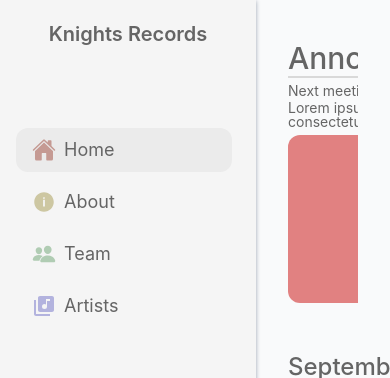
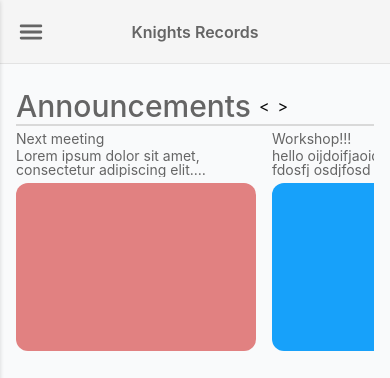
Before and after one commit to Knights-Records-UCF/Knights-Record-Website, a Next.js app: page / in a window 390 px wide. Shown: the top 378 px of the page. Built offline with nearby package versions, Linux system fonts and the light colour scheme; no server answers.

Commit message:
made navbar mobile responsive

```diff
--- a/app/components/Navbar.tsx
+++ b/app/components/Navbar.tsx
@@ -11,7 +11,8 @@ import { RiInstagramFill } from "react-icons/ri"; // ig icon
 import { IoLogoDiscord } from "react-icons/io5"; // discord icon
 import { IoLogoLinkedin } from "react-icons/io5"; // linkedin icon
 import { IoMail } from "react-icons/io5"; // email icon
-
+import { IoClose } from "react-icons/io5"; // close icon
+import { IoMenu } from "react-icons/io5"; // menu icon
 
 export default function Navbar() {
     const pathname = usePathname();
@@ -19,36 +20,47 @@ export default function Navbar() {
     // auto-open if you're on a teams page
     const isOnTeamsRoute = pathname?.startsWith("/teams");
     const [teamsOpen, setTeamsOpen] = useState<boolean>(false);
+    const [mobileOpen, setMobileOpen] = useState(false);
 
     useEffect(() => {
         setTeamsOpen(isOnTeamsRoute);
     }, [isOnTeamsRoute]);
 
+    useEffect(() => {
+        setMobileOpen(false);
+    }, [pathname]);
+
+
     const baseItem =
         "block rounded-xl px-4 py-2 hover:bg-[#EBEBEB] dark:hover:bg-[#39393B] text-[#656565] dark:text-white transition-all duration-300 ease-in-out";
     const activeItem = "bg-[#EBEBEB] dark:bg-[#39393B]";
 
-    return (
-        <aside className='h-screen w-64 bg-[#F5F5F5] dark:bg-[#252526] drop-shadow-sm drop-shadow-gray-400 dark:drop-shadow-[#3B3B3C] flex flex-col pt-5 overflow-y-auto transition-all duration-300 ease-in-out'>
-
+    const navContent = (
+        <>
         {/* Title */}
-            <div className='text-xl font-semibold mb-8 text-[#656565] dark:text-white text-center'>Knights Records</div>
+        <div className="text-xl font-semibold mb-8 text-[#656565] dark:text-white text-center">
+            Knights Records
+        </div>
 
         {/* Nav */}
-            <ul className="px-4 pr-6 space-y-2 text-lg text-[#656565] pt-12">
+        <ul className="px-4 pr-6 space-y-2 text-lg text-[#656565] pt-6 md:pt-12">
             <li>
             <Link
                 href="/"
-                    className={`${baseItem} ${pathname === "/" ? activeItem : ""} flex flex-row items-center gap-2`}
+                className={`${baseItem} ${
+                pathname === "/" ? activeItem : ""
+                } flex flex-row items-center gap-2`}
             >
-                    <IoHome className= "text-2xl text-[#c59a93]"  /> Home
+                <IoHome className="text-2xl text-[#c59a93]" /> Home
             </Link>
             </li>
 
             <li>
             <Link
                 href="/about"
-                    className={`${baseItem} ${pathname === "/about" ? activeItem : ""} flex flex-row items-center gap-2`}
+                className={`${baseItem} ${
+                pathname === "/about" ? activeItem : ""
+                } flex flex-row items-center gap-2`}
             >
                 <IoIosInformationCircle className="text-2xl text-[#cdc7a2]" /> About
             </Link>
@@ -57,27 +69,26 @@ export default function Navbar() {
             {/* Team dropdown */}
             <li>
             <div
-                    className={`rounded-xl transition-colors  ${
-                    teamsOpen ? "bg-[#EBEBEB] dark:bg-[#39393B] transition-all duration-300 ease-in-out" : ""
+                className={`rounded-xl transition-colors ${
+                teamsOpen
+                    ? "bg-[#EBEBEB] dark:bg-[#39393B] transition-all duration-300 ease-in-out"
+                    : ""
                 }`}
             >
-                    {/* Top row (Team) */}
                 <button
                 type="button"
                 onClick={() => setTeamsOpen((v) => !v)}
-                    className="w-full text-left px-4 py-2 rounded-lg hover:bg-[#EBEBEB] dark:hover:bg-[#39393B] flex flex-row items-center gap-2 text-[#656565] dark:text-[#fbfbfb] "
+                className="w-full text-left px-4 py-2 rounded-lg hover:bg-[#EBEBEB] dark:hover:bg-[#39393B] flex flex-row items-center gap-2 text-[#656565] dark:text-[#fbfbfb]"
                 >
                 <IoPeople className="text-2xl text-[#b0ccb3]" /> Team
                 </button>
 
-                    {/* Dropdown content */}
                 <div
-                        className={`
-                            overflow-hidden transition-all duration-300 ease-in-out
-                            ${teamsOpen ? "max-h-96 opacity-100" : "max-h-0 opacity-0"}
-                        `}
+                className={`overflow-hidden transition-all duration-300 ease-in-out ${
+                    teamsOpen ? "max-h-96 opacity-100" : "max-h-0 opacity-0"
+                }`}
                 >
-                        <div className="my-2 h-px mt-0 w-6/7 mx-auto bg-[#D8D8D8] " />
+                <div className="my-2 h-px mt-0 w-6/7 mx-auto bg-[#D8D8D8]" />
 
                 <Link
                     href="/teams/executive"
@@ -99,14 +110,15 @@ export default function Navbar() {
                     Label Team
                 </Link>
                 </div>
-
             </div>
             </li>
 
             <li>
             <Link
                 href="/artists"
-                    className={`${baseItem} ${pathname === "/artists" ? activeItem : ""} flex flex-row items-center gap-2`}
+                className={`${baseItem} ${
+                pathname === "/artists" ? activeItem : ""
+                } flex flex-row items-center gap-2`}
             >
                 <MdLibraryMusic className="text-2xl text-[#b3b3de]" /> Artists
             </Link>
@@ -115,15 +127,61 @@ export default function Navbar() {
 
         {/* Footer */}
         <div className="mt-auto text-lg pt-6 pb-5">
-                <div className='flex justify-center gap-4 text-[#B8B8B8] mb-3 text-4xl'>
-                    <a href="#" ><RiInstagramFill /></a>
-                    <a href="#" ><IoLogoDiscord className="mt-0.5"/></a>
-                    <a href="#" ><IoLogoLinkedin className="mb-0.5" /></a>
-                    <a href="#" ><IoMail  /></a>
+            <div className="flex justify-center gap-4 text-[#B8B8B8] mb-3 text-4xl">
+            <a href="#"><RiInstagramFill /></a>
+            <a href="#"><IoLogoDiscord className="mt-0.5" /></a>
+            <a href="#"><IoLogoLinkedin className="mb-0.5" /></a>
+            <a href="#"><IoMail /></a>
             </div>
-                <div className="text-xs text-[#B8B8B8] flex justify-center">@ 2026 Knights Records</div>
+            <div className="text-xs text-[#B8B8B8] flex justify-center">
+            @ 2026 Knights Records
             </div>
+        </div>
+        </>
+    );
+
+    return (
+        <>
+        {/* Mobile top bar */}
+        <div className="md:hidden fixed top-0 left-0 right-0 z-40 h-16 bg-[#F5F5F5] dark:bg-[#252526] border-b border-[#E3E3E3] dark:border-[#3B3B3C] flex items-center px-4 transition-all duration-300 ease-in-out">
+            <button
+            type="button"
+            onClick={() => setMobileOpen(true)}
+            className="text-3xl text-[#656565] dark:text-white"
+            aria-label="Open menu"
+            >
+            <IoMenu />
+            </button>
+
+            <div className="absolute left-1/2 -translate-x-1/2 text-base font-semibold text-[#656565] dark:text-white">
+            Knights Records
+            </div>
+        </div>
+
+        {/* Mobile overlay */}
+        <div
+            className={`md:hidden fixed inset-0 z-50 transition-all duration-300 ${
+            mobileOpen
+                ? "pointer-events-auto bg-black/40"
+                : "pointer-events-none bg-black/0"
+            }`}
+            onClick={() => setMobileOpen(false)}
+        >
+            {/* Mobile drawer */}
+            <aside
+            className={`h-full w-72 max-w-[85vw] bg-[#F5F5F5] dark:bg-[#252526] drop-shadow-sm dark:drop-shadow-[#3B3B3C] flex flex-col pt-5 overflow-y-auto transition-transform duration-300 ease-in-out ${
+                mobileOpen ? "translate-x-0" : "-translate-x-full"
+            }`}
+            onClick={(e) => e.stopPropagation()}
+            >
+            {navContent}
             </aside>
+        </div>
 
-    )
+        {/* Desktop sidebar */}
+        <aside className="hidden md:flex h-screen w-64 bg-[#F5F5F5] dark:bg-[#252526] drop-shadow-sm drop-shadow-gray-400 dark:drop-shadow-[#3B3B3C] flex-col pt-5 overflow-y-auto transition-all duration-300 ease-in-out">
+            {navContent}
+        </aside>
+        </>
+    );
 }
--- a/app/layout.tsx
+++ b/app/layout.tsx
@@ -32,12 +32,12 @@ export default function RootLayout({
       >
         <div className="flex h-screen overflow-hidden">
           <Navbar />
-            <main className="flex-1 overflow-y-auto p-8 bg-gray-50 dark:bg-[#1f1f1f] transition-all duration-300 ease-in-out">
-              {children}
-              <ThemeToggle />
-            </main>
+
+          <main className="flex-1 overflow-y-auto bg-gray-50 dark:bg-[#1f1f1f] transition-all duration-300 ease-in-out p-4 pt-20 md:p-8">
+            {children}
+            <ThemeToggle />
+          </main>
         </div>
-
       </body>
     </html>
   );
```
Lines whose indentation alone changed are shown as unchanged.
